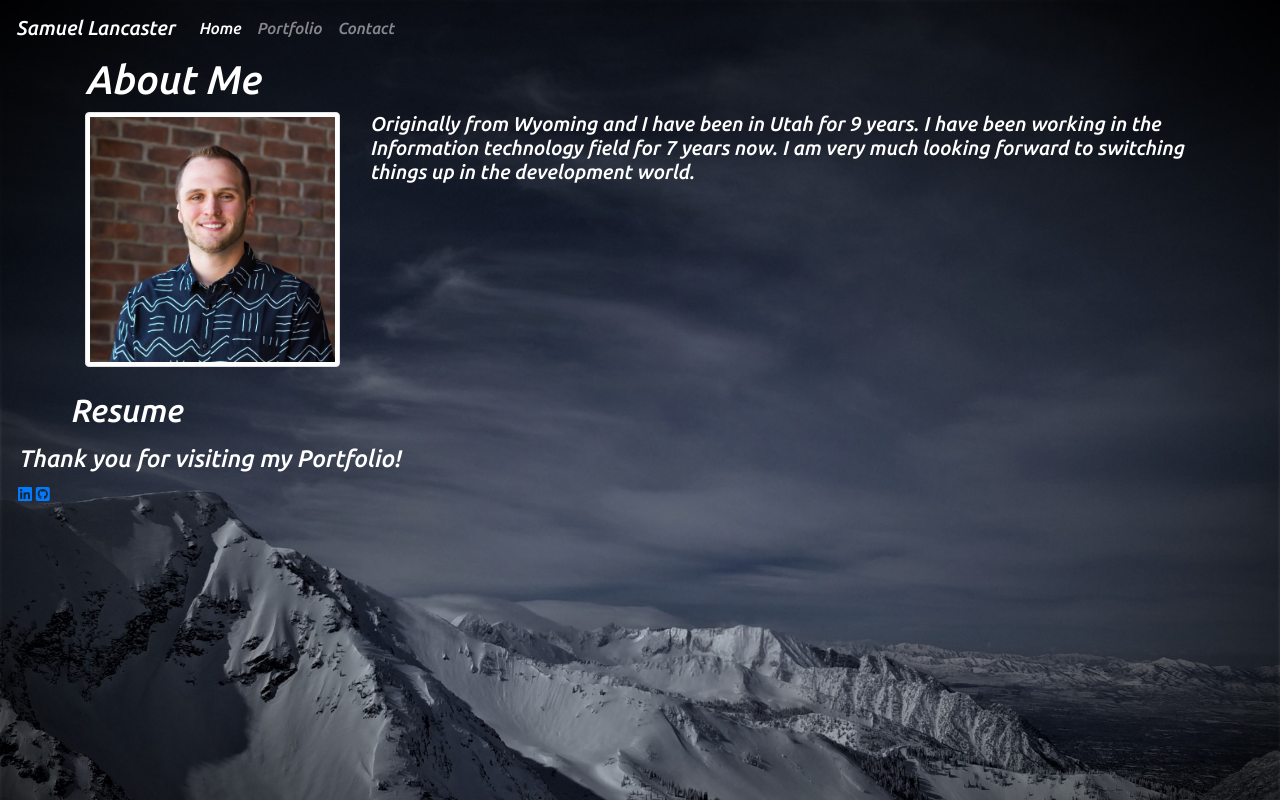
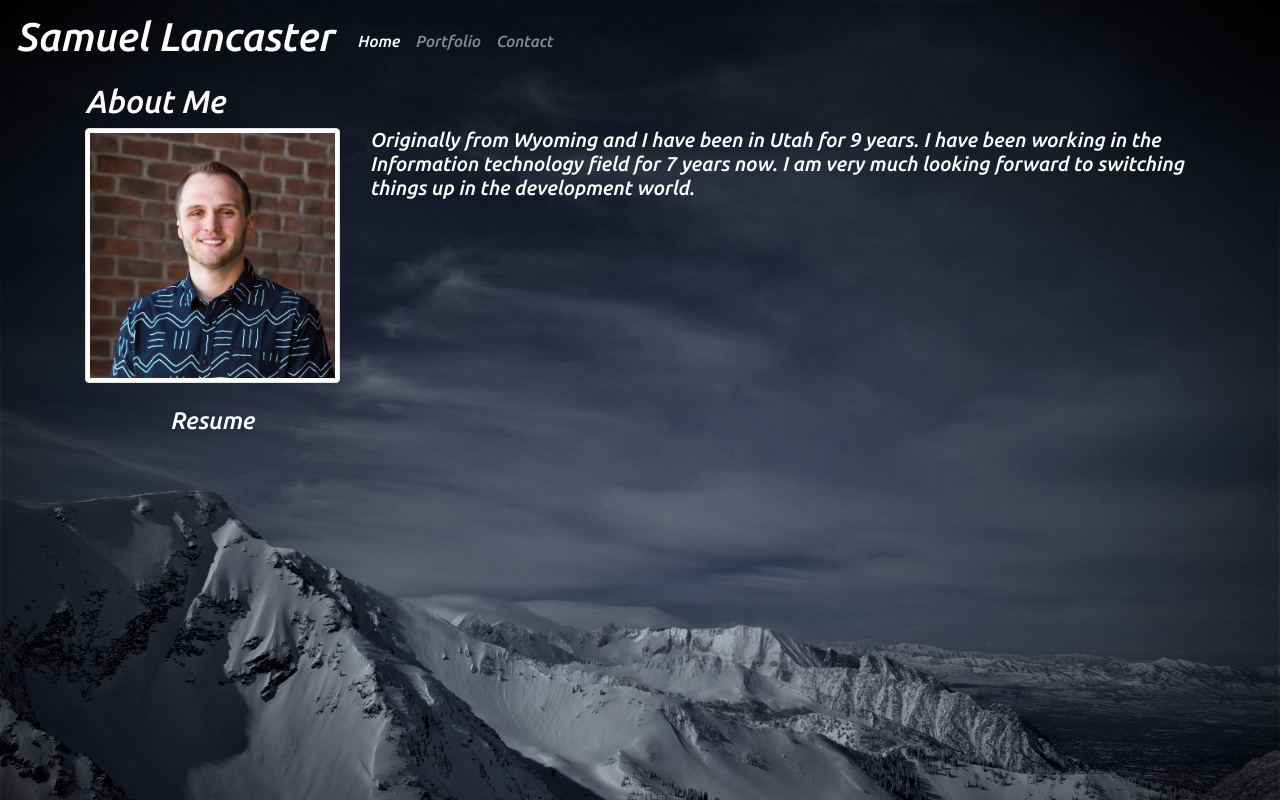
Before and after one commit to Lancasting/React-Portfolio, a React (Create React App) app: page /home in a window 1280 px wide. Built offline with nearby package versions, Linux system fonts and the light colour scheme.

Commit message:
changes to footer styling

```diff
--- a/src/components/Navbar/index.js
+++ b/src/components/Navbar/index.js
@@ -9,7 +9,7 @@ function Navbar() {
   return (
     <nav className="navbar navbar-expand-lg navbar-dark bg-dark">
       <Link className="navbar-brand" to="/">
-        Samuel Lancaster
+        <h1>Samuel Lancaster</h1>
       </Link>
       <div>
         <ul className="navbar-nav">
--- a/src/pages/Contact/index.js
+++ b/src/pages/Contact/index.js
@@ -1,4 +1,5 @@
 import React from "react";
+import "./style.css"
 
 function Contact() {
     return (
--- /dev/null
+++ b/src/pages/Contact/style.css
@@ -0,0 +1,3 @@
+.color-background {
+    margin-bottom: calc(47% - 25px);
+}
--- a/src/pages/Home/index.js
+++ b/src/pages/Home/index.js
@@ -9,7 +9,7 @@ function Home() {
             <div className="row">
                 <div className="col-md-12">
                     <div className="page-header">
-                        <h1>About Me</h1>
+                        <h2>About Me</h2>
                     </div>
                     <div className="row">
                         <div className="col-md-3">
@@ -24,12 +24,13 @@ function Home() {
                         </div>
                     </div>
                 </div>
-                <div className="Resume">
+                <div className="resume">
                     <a href="./assets/files/resume.pdf" rel="nofollow noreferrer" target="_blank" className="resume">
-                        <h2>Resume</h2>
+                        <h4>Resume</h4>
                     </a>
                 </div>
             </div>
+            <div className="fill"></div>
         </section >
     );
 }
--- a/src/pages/Home/style.css
+++ b/src/pages/Home/style.css
@@ -1,7 +1,11 @@
 .resume {
     color: white;
     margin-left: 100px;
+    margin-bottom: calc(47% - 25px);
 }
 .resume:hover{
     color: darkgray;
 }
+.footer {
+    bottom: 0;
+}
--- /dev/null
+++ b/src/pages/Portfolio/style.css
@@ -0,0 +1,3 @@
+.footer {
+    position: relative !important;
+}
```
